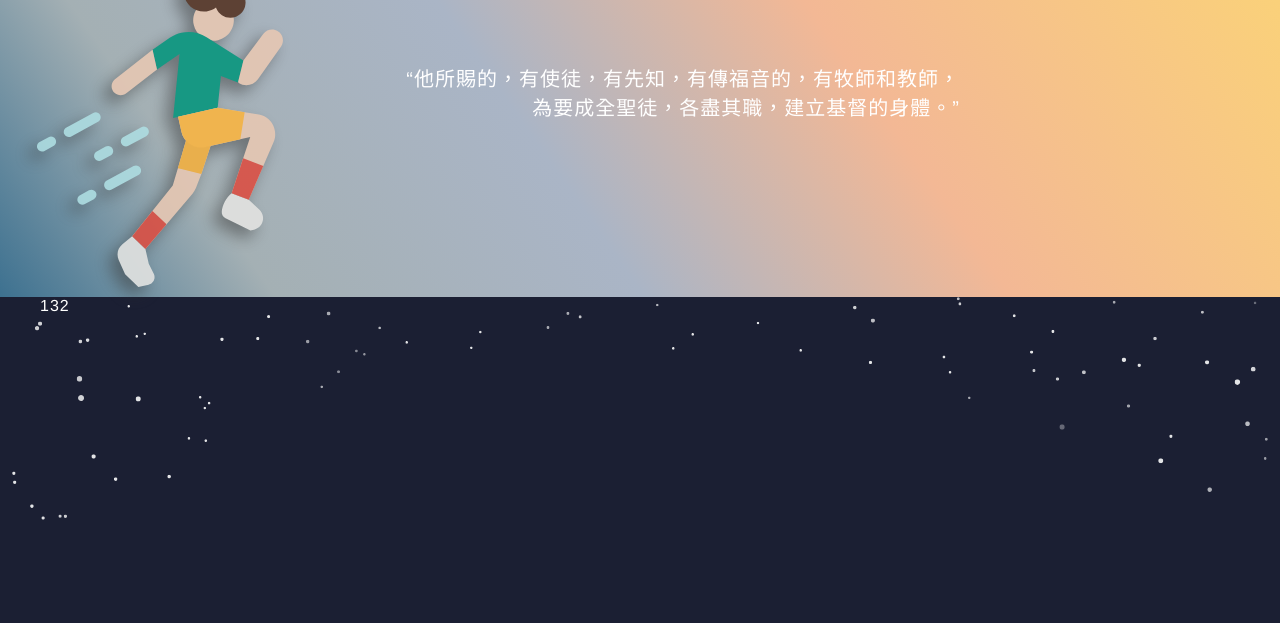
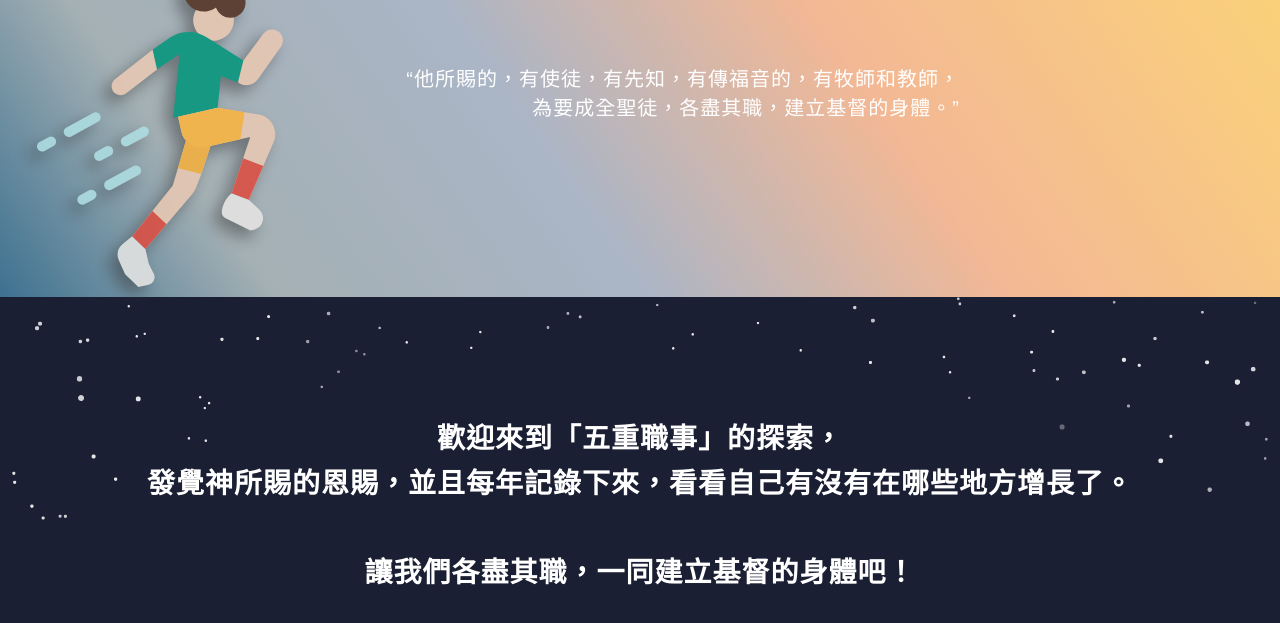
Before and after one commit to ya95123/myjob, a plain HTML site: page index.html in a window 1280 px wide. Shown: the part 503-1126 px from the top of the page. Drawn offline with Linux system fonts and the light colour scheme.

Commit message:
explore dsecription

```diff
--- a/css/style.scss
+++ b/css/style.scss
@@ -93,7 +93,7 @@ img {
     width: 38px;
     opacity: $opacity-main;
     cursor: pointer;
-    transition: 0.25s;
+    transition: $trans-text;
 
     &:hover {
       opacity: 1;
@@ -139,7 +139,7 @@ img {
     width: 100%;
     height: 100%;
     pointer-events: none;
-    transition: 0.3s;
+    transition: $trans-normal;
   }
 
   .runner {
@@ -171,7 +171,7 @@ img {
 
     .title {
       font-size: $fs-indexTitle;
-      font-weight: 700;
+      font-weight: bold;
       text-align: center;
       position: relative;
     }
@@ -199,6 +199,7 @@ img {
 #explore {
   width: 100%;
   height: 500vh;
+  padding: 120px 0;
   background: $bg-explore;
   position: relative;
 
@@ -214,6 +215,18 @@ img {
       top: unset;
       bottom: 0;
       transform: rotate(180deg)
+    }
+  }
+
+  .description {
+    font-size: $fs-description;
+    font-weight: bold;
+    text-align: center;
+    line-height: 1.6;
+    transition: $trans-text;
+
+    &:hover {
+      filter: drop-shadow($shadow-exlporeShine);
     }
   }
 }
--- a/css/variable.scss
+++ b/css/variable.scss
@@ -52,3 +52,7 @@ $fs-footer: 12px; //lineHeight 2
 // font spaceing
 $space-normal: 1px;
 $space-footer: 3px; //lineHeight 2
+
+// transition
+$trans-normal: 0.3s;
+$trans-text: 0.25s;
--- a/index.html
+++ b/index.html
@@ -63,7 +63,12 @@
       <img class="bg-star" src="./img/night_start.svg">
 
       <div class="container">
-        132
+        <h3 class="description">
+          歡迎來到「五重職事」的探索，<br>
+          發覺神所賜的恩賜，並且每年記錄下來，看看自己有沒有在哪些地方增長了。
+          <br><br>
+          讓我們各盡其職，一同建立基督的身體吧！
+        </h3>
       </div>
 
 
```
Also changed, not shown: css/style.css, css/style.min.css.
